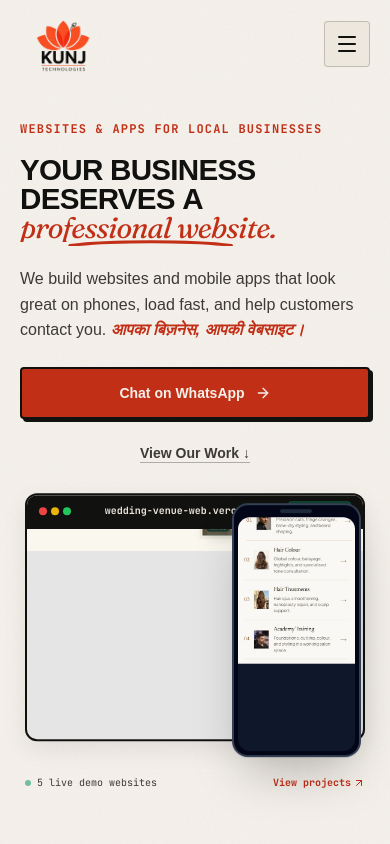
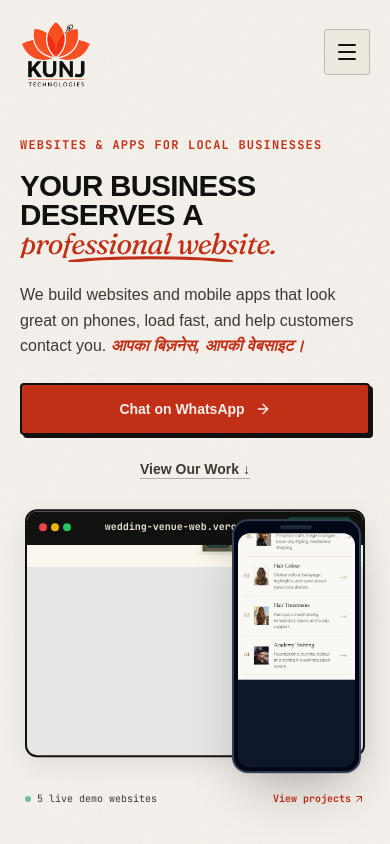
Before and after one commit to ayushijogi08-developer/developer_website, a React (Vite) app: page / in a window 390 px wide. Shown: the top 844 px of the page. Built offline with nearby package versions, Linux system fonts and the light colour scheme; a web font is replaced by a local one.

Commit message:
Adjust mobile logo size, alignment, and hero top padding

```diff
--- a/src/components/FloatingActions.tsx
+++ b/src/components/FloatingActions.tsx
@@ -1,6 +1,7 @@
 import React, { useState, useEffect } from 'react';
 import { WHATSAPP_NUMBER, WHATSAPP_MESSAGE } from '../data/siteData';
-import { PhoneCall, MessageSquare } from 'lucide-react';
+import { PhoneCall } from 'lucide-react';
+import { WhatsAppIcon } from './icons/WhatsAppIcon';
 
 export const FloatingActions: React.FC = () => {
   const [hidden, setHidden] = useState(false);
@@ -46,15 +47,15 @@ export const FloatingActions: React.FC = () => {
 
   return (
     <>
-      {/* Desktop Floating WhatsApp Button — Small, quiet icon button (green outline) */}
+      {/* Desktop Floating WhatsApp Button — Official WhatsApp Brand Colors & Icon */}
       <a
         href={whatsappUrl}
         target="_blank"
         rel="noopener noreferrer"
         aria-label="Chat with us on WhatsApp"
-        className="hidden md:flex fixed bottom-6 right-6 z-50 bg-paper/95 text-emerald-700 hover:text-paper hover:bg-emerald-700 p-3 rounded-full border-2 border-emerald-700 shadow-sm hover:scale-105 transition-all items-center justify-center backdrop-blur-md"
+        className="hidden md:flex fixed bottom-6 right-6 z-50 bg-[#25D366] text-white hover:bg-[#20ba5a] p-3.5 rounded-full shadow-lg hover:scale-110 active:scale-95 transition-all items-center justify-center border border-white/20"
       >
-        <MessageSquare className="w-5 h-5" />
+        <WhatsAppIcon className="w-6 h-6 fill-white" />
       </a>
 
       {/* Mobile Sticky Bottom Action Bar — 52px, glass-free, safe-area padding */}
@@ -78,7 +79,7 @@ export const FloatingActions: React.FC = () => {
           rel="noopener noreferrer"
           className="flex-[1.4] min-h-[44px] flex items-center justify-center gap-2 bg-vermilion-text text-paper font-sans font-bold text-[13px] rounded-badge border border-ink active:scale-95 transition-transform"
         >
-          <MessageSquare className="w-4 h-4" />
+          <WhatsAppIcon className="w-4 h-4 fill-current" />
           <span>WhatsApp</span>
         </a>
       </div>
--- a/src/components/Navbar.tsx
+++ b/src/components/Navbar.tsx
@@ -70,13 +70,13 @@ export const Navbar: React.FC<{ activeSectionId?: string }> = ({ activeSectionId
           <div className="flex items-center justify-between gap-4">
 
             {/* Brand Logo - Official black lettering for light header */}
-            <a href="#" className="flex items-center shrink-0 group py-1" aria-label={BRAND_NAME}>
+            <a href="#" className="flex items-center shrink-0 group py-1 -ml-5 sm:ml-0" aria-label={BRAND_NAME}>
               <img
                 src={mobileMenuOpen ? BRAND_LOGO_WHITE : BRAND_LOGO}
                 alt={BRAND_NAME}
                 width={160}
                 height={114}
-                className={`w-auto object-contain shrink-0 group-hover:scale-105 transition-all duration-300 ${isScrolled ? 'h-12 sm:h-14 md:h-16' : 'h-14 sm:h-20 md:h-[84px] lg:h-[92px]'
+                className={`w-auto object-contain shrink-0 group-hover:scale-105 transition-all duration-300 ${isScrolled ? 'h-14 sm:h-14 md:h-16' : 'h-[72px] sm:h-20 md:h-[84px] lg:h-[92px]'
                   }`}
               />
             </a>
--- a/src/sections/Hero.tsx
+++ b/src/sections/Hero.tsx
@@ -122,7 +122,7 @@ export const Hero: React.FC = () => {
         style={{ minHeight: '100svh' }}
       >
         {/* ═══ MOBILE HERO (< md) ═══ */}
-        <div className="md:hidden flex flex-col flex-1 pt-28 pb-6 px-5">
+        <div className="md:hidden flex flex-col flex-1 pt-32 pb-6 px-5">
           {/* Tagline */}
           <Reveal delay={0.05}>
             <div className="font-mono text-[12px] text-vermilion-text uppercase tracking-widest font-bold mt-2">
```
